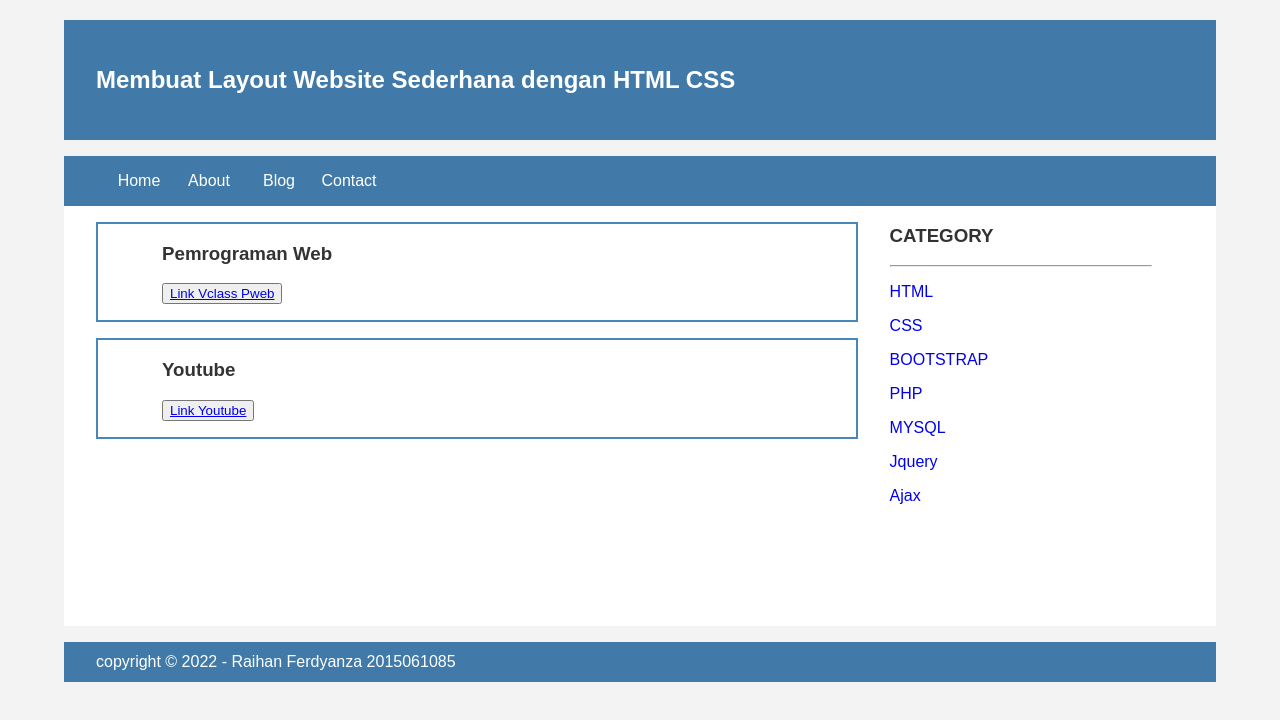
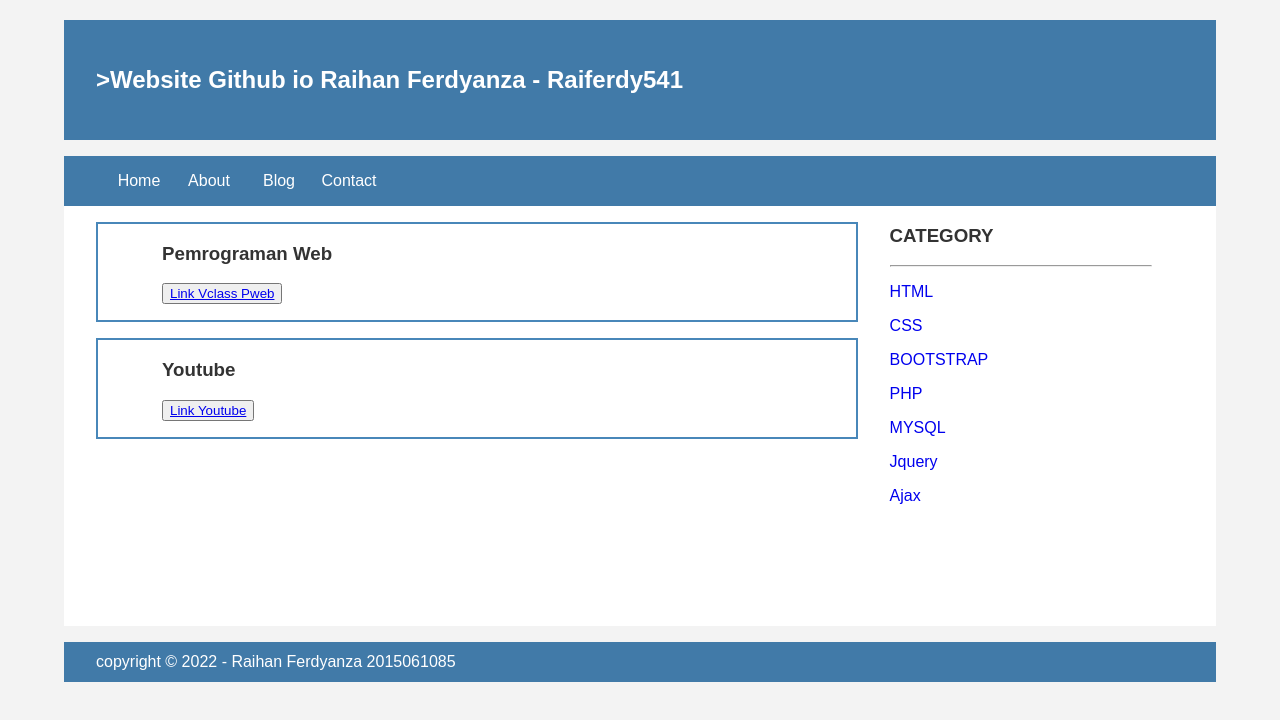
Before and after one commit to tanjungagung/raiferdy541.github.io, a plain HTML site: page index.html in a window 1280 px wide. Drawn offline with Linux system fonts and the light colour scheme.

Commit message:
Update index.html

```diff
--- a/index.html
+++ b/index.html
@@ -7,7 +7,7 @@
  <body>
     <div class="header">
         <div class="jarak">
-            <h2>Membuat Layout Website Sederhana dengan HTML CSS</h2>
+            <h2>>Website Github io Raihan Ferdyanza - Raiferdy541</h2>
         </div>
     </div>
     <div class="menu">
```
